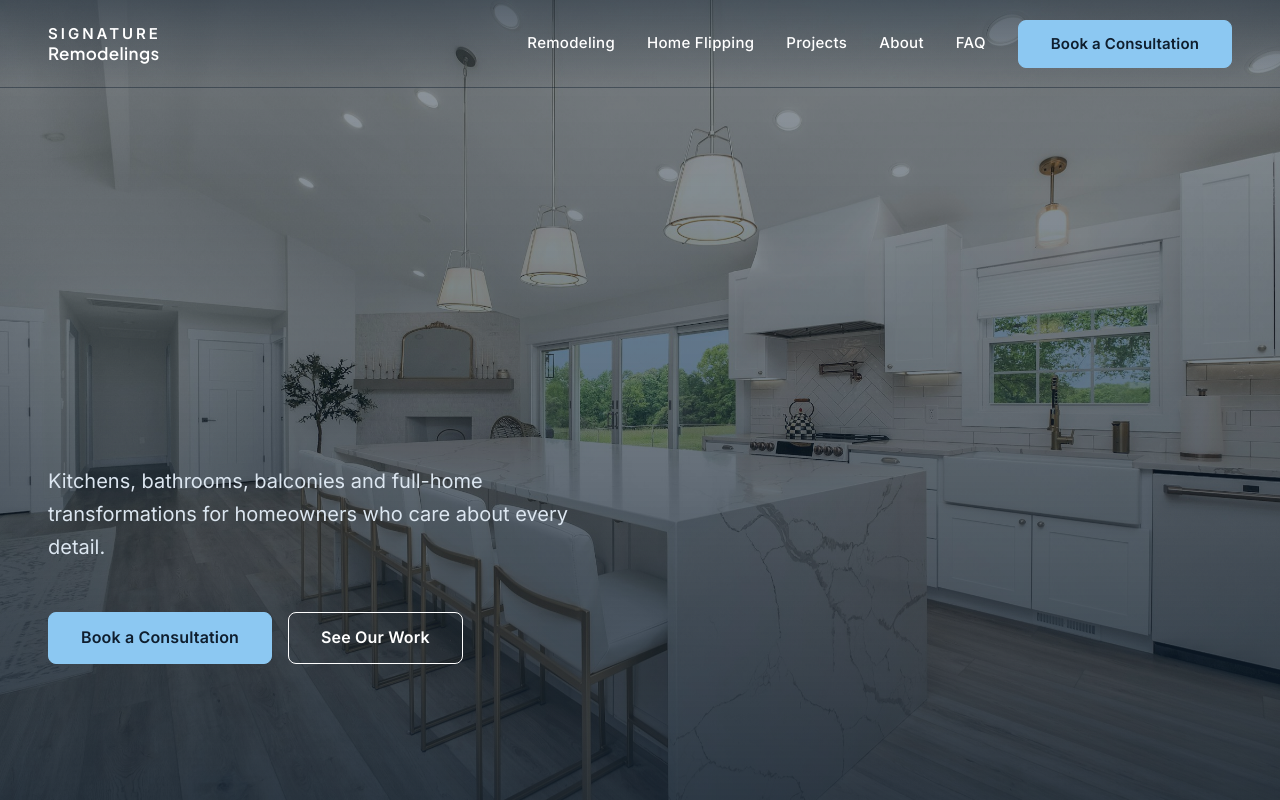
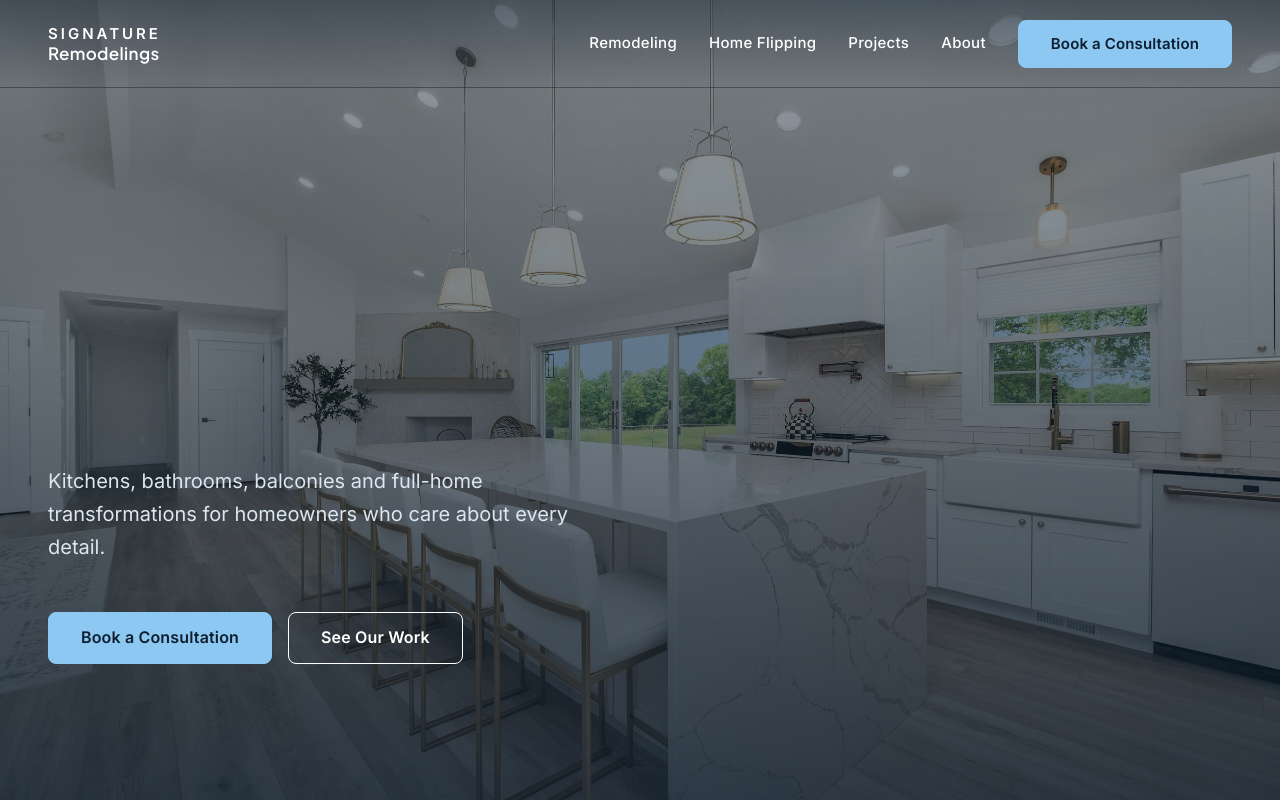
Before and after one commit to nrshagor/signature-remodelings, a Next.js app: page / in a window 1280 px wide. Shown: the top 800 px of the page. Built offline with nearby package versions, Linux system fonts and the light colour scheme; no server answers.

Commit message:
feat: move faq from main nav to footer

```diff
--- a/src/content/site.ts
+++ b/src/content/site.ts
@@ -63,7 +63,7 @@ export const site: Site = {
     { label: "Home Flipping", href: "/services/home-flipping" },
     { label: "Projects", href: "/projects" },
     { label: "About", href: "/about" },
-    { label: "FAQ", href: "/faq" },
+    // FAQ lives in the footer and at the bottom of /contact (user, 2026-11-19).
   ],
   cta: { label: "Book a Consultation", href: "/contact" },
   companyLinks: [
```
